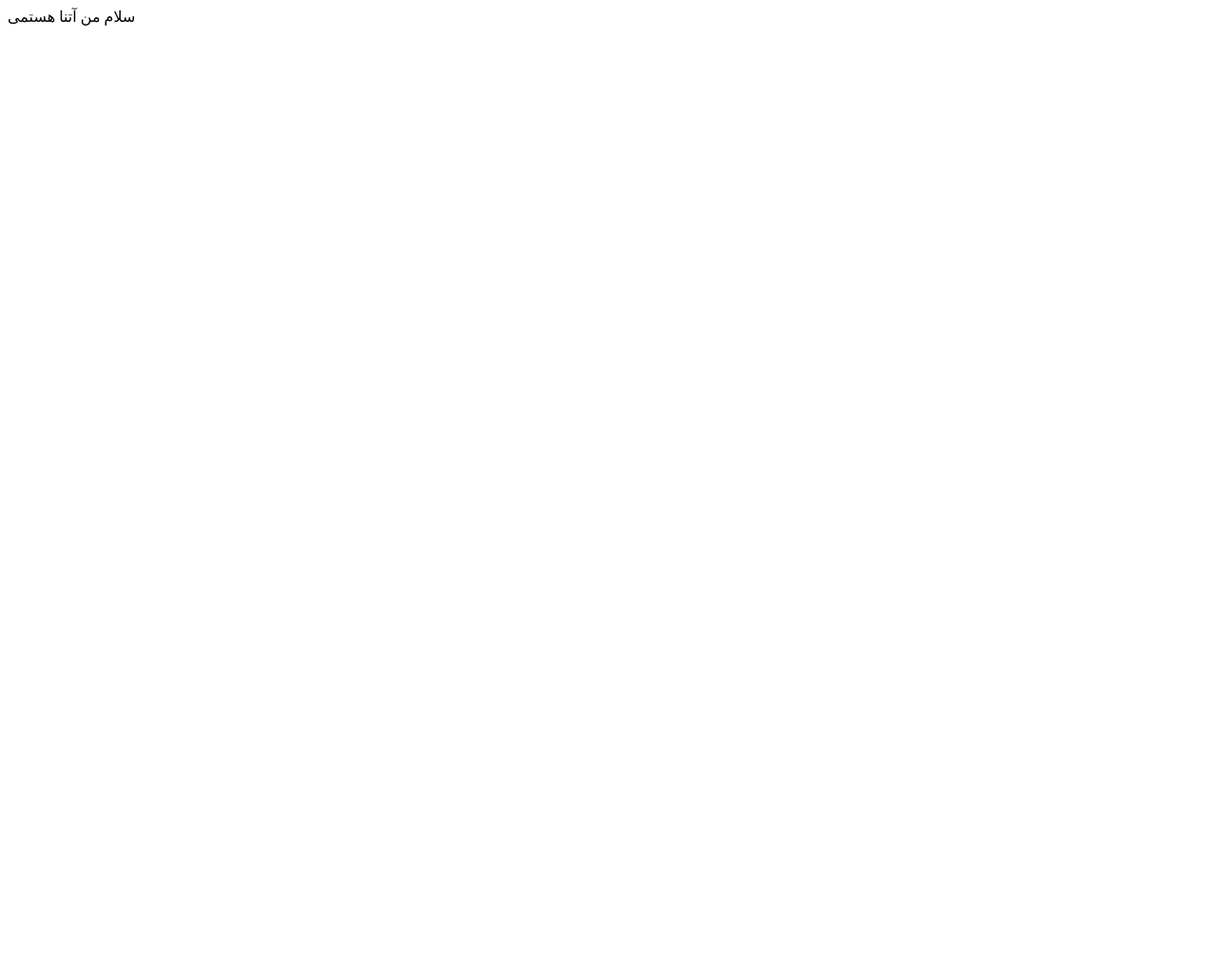
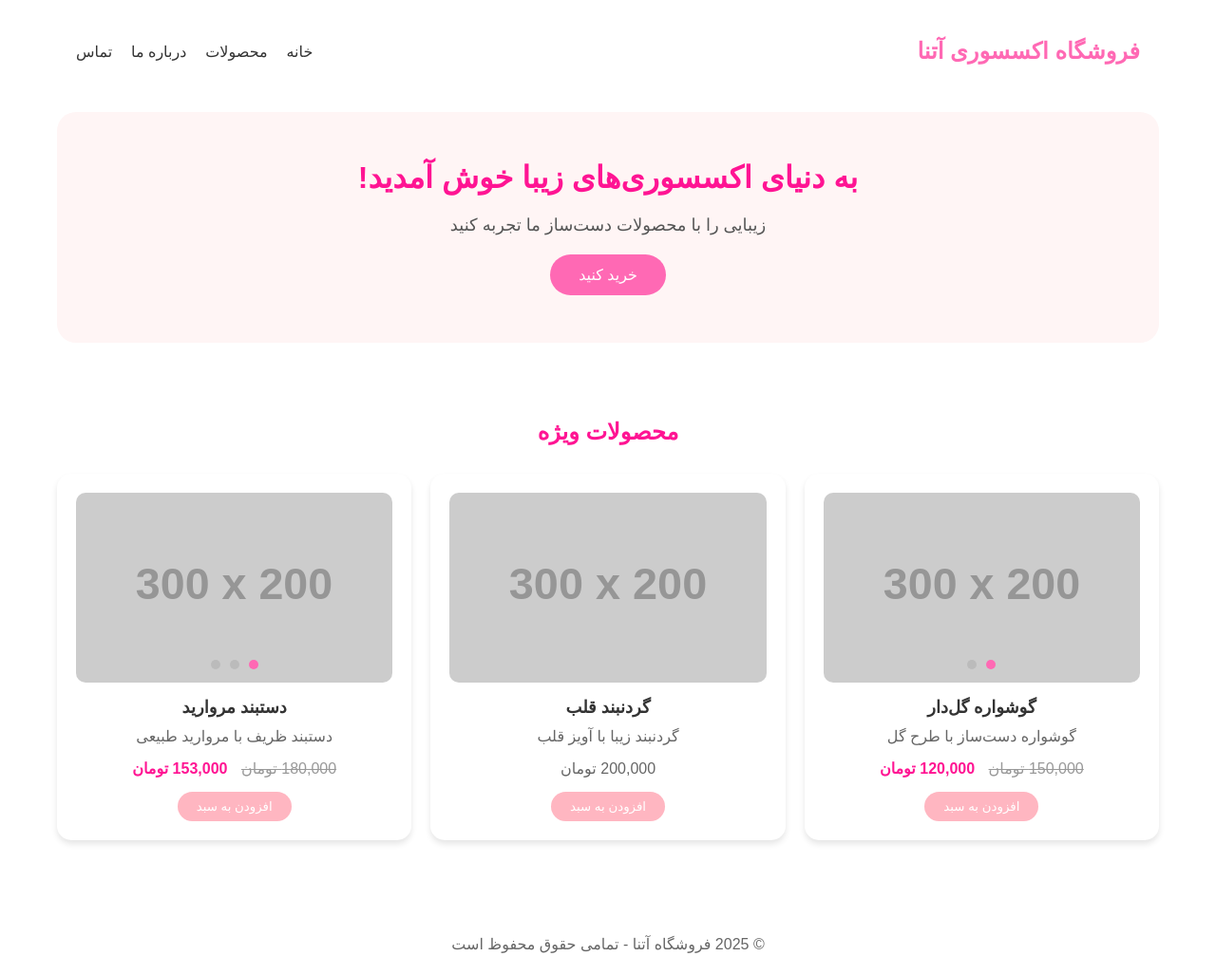
Before and after one commit to atena18mu/batgirl, a plain HTML site: page index.html in a window 1280 px wide. Shown: the whole page at 95% size. Before the commit the page ends 800 px from the top, so only its background shows below. Drawn offline with Linux system fonts and the light colour scheme; placeholder pictures from the web are drawn by us; a web font is replaced by a local one.

Commit message:
add basics

```diff
--- a/index.html
+++ b/index.html
@@ -1,11 +1,122 @@
 <!DOCTYPE html>
-<html lang="en">
+<html lang="fa">
   <head>
     <meta charset="UTF-8" />
     <meta name="viewport" content="width=device-width, initial-scale=1.0" />
-    <title>Document</title>
+    <title>فروشگاه اکسسوری آتنا</title>
+    <link
+      href="https://cdn.jsdelivr.net/gh/rastikerdar/vazir-font@v30.1.0/dist/font-face.css"
+      rel="stylesheet"
+    />
+    <link rel="stylesheet" href="styles.css" />
   </head>
   <body>
-    سلام من آتنا هستمی
+    <header class="header">
+      <h1>فروشگاه اکسسوری آتنا</h1>
+      <nav>
+        <ul>
+          <li><a href="#home">خانه</a></li>
+          <li><a href="#products">محصولات</a></li>
+          <li><a href="#about">درباره ما</a></li>
+          <li><a href="#contact">تماس</a></li>
+        </ul>
+      </nav>
+    </header>
+
+    <section class="hero">
+      <h2>به دنیای اکسسوری‌های زیبا خوش آمدید!</h2>
+      <p>زیبایی را با محصولات دست‌ساز ما تجربه کنید</p>
+      <button class="shop-btn">خرید کنید</button>
+    </section>
+
+    <section class="products" id="products">
+      <h2>محصولات ویژه</h2>
+      <div class="product-grid" id="product-grid"></div>
+    </section>
+
+    <footer>
+      <p>© 2025 فروشگاه آتنا - تمامی حقوق محفوظ است</p>
+    </footer>
+
+    <script>
+      // Fetch and display products from JSON
+      fetch("./products.json")
+        .then((response) => response.json())
+        .then((products) => {
+          const productGrid = document.getElementById("product-grid");
+          products.forEach((product) => {
+            const card = document.createElement("div");
+            card.className = "product-card";
+
+            // Create image carousel if multiple images
+            const imgContainer = document.createElement("div");
+            imgContainer.className = "product-img-container";
+
+            product.images.forEach((imgSrc, index) => {
+              const img = document.createElement("div");
+              img.className = "product-img" + (index === 0 ? " active" : "");
+              img.style.backgroundImage = `url(${imgSrc})`;
+              imgContainer.appendChild(img);
+            });
+
+            // Add navigation dots if multiple images
+            if (product.images.length > 1) {
+              const dots = document.createElement("div");
+              dots.className = "img-dots";
+              product.images.forEach((_, index) => {
+                const dot = document.createElement("span");
+                dot.className = "dot" + (index === 0 ? " active" : "");
+                dot.onclick = () => {
+                  imgContainer
+                    .querySelectorAll(".product-img")
+                    .forEach((img, i) => {
+                      img.className =
+                        "product-img" + (i === index ? " active" : "");
+                    });
+                  dots.querySelectorAll(".dot").forEach((d, i) => {
+                    d.className = "dot" + (i === index ? " active" : "");
+                  });
+                };
+                dots.appendChild(dot);
+              });
+              imgContainer.appendChild(dots);
+            }
+
+            const title = document.createElement("h3");
+            title.textContent = product.title;
+
+            const desc = document.createElement("p");
+            desc.textContent = product.description;
+
+            const price = document.createElement("p");
+            price.className = "price";
+            price.innerHTML = product.discount
+              ? `<span class="original-price">${product.price.toLocaleString()} تومان</span> <span class="discount-price">${(
+                  product.price *
+                  (1 - product.discount)
+                ).toLocaleString()} تومان</span>`
+              : `${product.price.toLocaleString()} تومان`;
+
+            const button = document.createElement("button");
+            button.textContent = "افزودن به سبد";
+            button.onclick = () =>
+              alert(`${product.title} به سبد خرید اضافه شد!`);
+
+            card.appendChild(imgContainer);
+            card.appendChild(title);
+            card.appendChild(desc);
+            card.appendChild(price);
+            card.appendChild(button);
+            productGrid.appendChild(card);
+          });
+        });
+
+      // Shop button scroll
+      document.querySelector(".shop-btn").addEventListener("click", () => {
+        document
+          .getElementById("products")
+          .scrollIntoView({ behavior: "smooth" });
+      });
+    </script>
   </body>
 </html>
--- /dev/null
+++ b/products.json
@@ -0,0 +1,29 @@
+[
+  {
+    "title": "گوشواره گل‌دار",
+    "description": "گوشواره دست‌ساز با طرح گل",
+    "price": 150000,
+    "discount": 0.2,
+    "images": [
+      "https://via.placeholder.com/300x200/ffe6e6",
+      "https://via.placeholder.com/300x200/ffd6d6"
+    ]
+  },
+  {
+    "title": "گردنبند قلب",
+    "description": "گردنبند زیبا با آویز قلب",
+    "price": 200000,
+    "images": ["https://via.placeholder.com/300x200/fff0f5"]
+  },
+  {
+    "title": "دستبند مروارید",
+    "description": "دستبند ظریف با مروارید طبیعی",
+    "price": 180000,
+    "discount": 0.15,
+    "images": [
+      "https://via.placeholder.com/300x200/f5f5ff",
+      "https://via.placeholder.com/300x200/e6e6ff",
+      "https://via.placeholder.com/300x200/d6d6ff"
+    ]
+  }
+]
--- /dev/null
+++ b/styles.css
@@ -0,0 +1,245 @@
+* {
+  margin: 0;
+  padding: 0;
+  box-sizing: border-box;
+  font-family: "Arial", sans-serif;
+  direction: rtl;
+}
+
+body {
+  font-family: "Vazir", "Arial", sans-serif;
+  max-width: 1200px;
+  margin: 0 auto;
+  padding: 20px;
+}
+
+.header {
+  display: flex;
+  justify-content: space-between;
+  align-items: center;
+  padding: 20px;
+  background-color: #fff nginx0f5;
+  border-radius: 15px;
+  margin-bottom: 30px;
+}
+
+.header h1 {
+  color: #ff69b4;
+  font-size: 24px;
+}
+
+nav ul {
+  display: flex;
+  list-style: none;
+  gap: 20px;
+}
+
+nav a {
+  text-decoration: none;
+  color: #333;
+  font-weight: 500;
+  transition: color 0.3s;
+}
+
+nav a:hover {
+  color: #ff69b4;
+}
+
+.hero {
+  text-align: center;
+  padding: 50px 20px;
+  background-color: #fff5f5;
+  border-radius: 20px;
+  margin-bottom: 40px;
+}
+
+.hero h2 {
+  color: #ff1493;
+  font-size: 32px;
+  margin-bottom: 20px;
+}
+
+.hero p {
+  color: #666;
+  font-size: 18px;
+  margin-bottom: 20px;
+}
+
+.shop-btn {
+  padding: 12px 30px;
+  background-color: #ff69b4;
+  color: white;
+  border: none;
+  border-radius: 25px;
+  cursor: pointer;
+  font-size: 16px;
+  transition: transform 0.3s;
+}
+
+.shop-btn:hover {
+  transform: scale(1.05);
+}
+
+.products {
+  padding: 40px 0;
+}
+
+.products h2 {
+  text-align: center;
+  color: #ff1493;
+  margin-bottom: 30px;
+}
+
+.product-grid {
+  display: grid;
+  grid-template-columns: repeat(auto-fit, minmax(250px, 1fr));
+  gap: 20px;
+}
+
+.product-card {
+  background-color: white;
+  padding: 20px;
+  border-radius: 15px;
+  text-align: center;
+  box-shadow: 0 4px 6px rgba(0, 0, 0, 0.1);
+  transition: transform 0.3s;
+  position: relative;
+  overflow: hidden;
+}
+
+.product-card:hover {
+  transform: translateY(-5px);
+}
+
+.product-img-container {
+  position: relative;
+  width: 100%;
+  height: 200px;
+  margin-bottom: 15px;
+}
+
+.product-img {
+  width: 100%;
+  height: 100%;
+  border-radius: 10px;
+  background-size: cover;
+  background-position: center;
+  position: absolute;
+  top: 0;
+  left: 0;
+  opacity: 0;
+  transition: opacity 0.3s;
+}
+
+.product-img.active {
+  opacity: 1;
+}
+
+.img-dots {
+  position: absolute;
+  bottom: 10px;
+  width: 100%;
+  text-align: center;
+}
+
+.dot {
+  height: 10px;
+  width: 10px;
+  background-color: #bbb;
+  border-radius: 50%;
+  display: inline-block;
+  margin: 0 5px;
+  cursor: pointer;
+}
+
+.dot.active {
+  background-color: #ff69b4;
+}
+
+.product-card h3 {
+  color: #333;
+  font-size: 18px;
+  margin-bottom: 10px;
+}
+
+.product-card p {
+  color: #666;
+  margin-bottom: 15px;
+}
+
+.price .original-price {
+  color: #999;
+  text-decoration: line-through;
+  margin-left: 10px;
+}
+
+.price .discount-price {
+  color: #ff1493;
+  font-weight: bold;
+}
+
+.product-card button {
+  padding: 8px 20px;
+  background-color: #ffb6c1;
+  color: white;
+  border: none;
+  border-radius: 20px;
+  cursor: pointer;
+  transition: background-color 0.3s;
+}
+
+.product-card button:hover {
+  background-color: #ff69b4;
+}
+
+footer {
+  text-align: center;
+  padding: 20px;
+  color: #666;
+  margin-top: 40px;
+}
+
+/* Focus states */
+button:focus,
+a:focus {
+  outline: 2px solid #ff1493;
+  outline-offset: 3px;
+}
+
+/* Better contrast for text */
+.hero p {
+  color: #555; /* Slightly darker for better readability */
+}
+
+.discount-badge {
+  position: absolute;
+  top: 10px;
+  left: 10px;
+  background: #ff1493;
+  color: white;
+  padding: 3px 8px;
+  border-radius: 12px;
+  font-size: 12px;
+  z-index: 2;
+}
+
+@media (max-width: 768px) {
+  .header {
+    flex-direction: column;
+    text-align: center;
+    gap: 15px;
+  }
+
+  nav ul {
+    flex-wrap: wrap;
+    justify-content: center;
+  }
+
+  .hero {
+    padding: 30px 15px;
+  }
+
+  .hero h2 {
+    font-size: 26px;
+  }
+}
```
